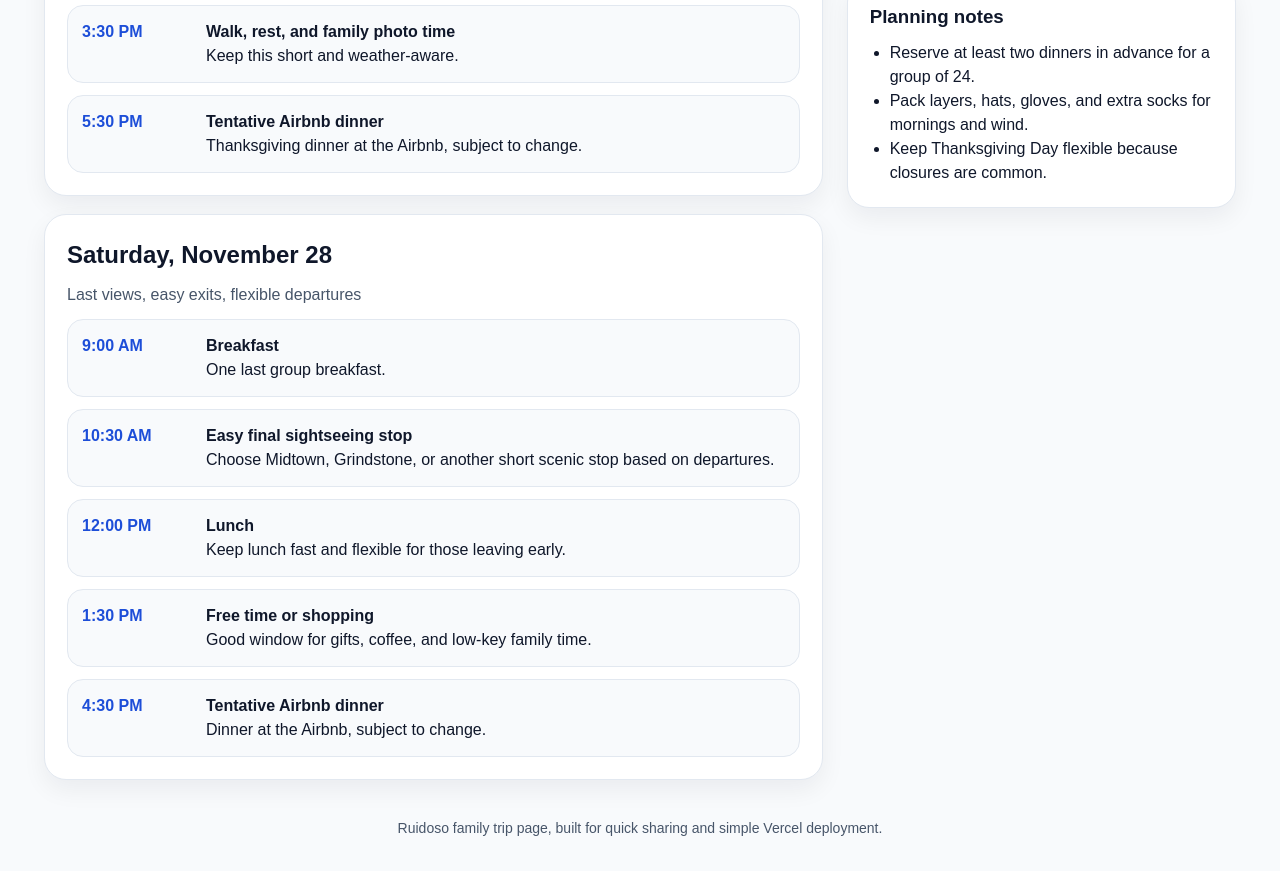
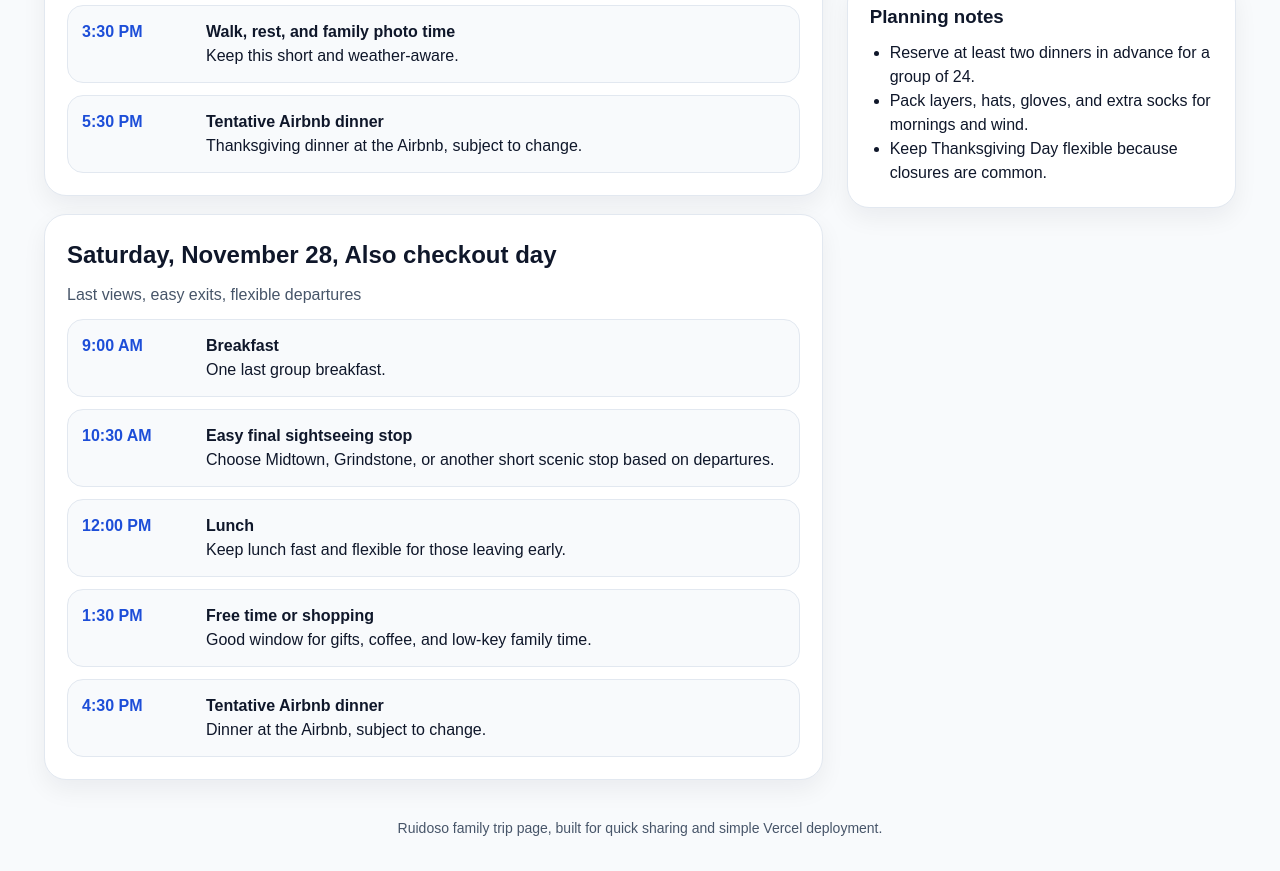
Before and after one commit to JamesJones4301/ruidoso-family-trip, a website: page index.html in a window 1280 px wide. Shown: the part 3544-4415 px from the top of the page. Drawn offline with Linux system fonts and the light colour scheme.

Commit message:
Update Saturday header to include checkout day

```diff
--- a/index.html
+++ b/index.html
@@ -438,7 +438,7 @@
         </section>
 
         <section class="card day">
-          <h2>Saturday, November 28</h2>
+          <h2>Saturday, November 28, Also checkout day</h2>
           <p class="theme">Last views, easy exits, flexible departures</p>
           <div class="event"><div class="time">9:00 AM</div><div><strong>Breakfast</strong><br>One last group breakfast.</div></div>
           <div class="event"><div class="time">10:30 AM</div><div><strong>Easy final sightseeing stop</strong><br>Choose Midtown, Grindstone, or another short scenic stop based on departures.</div></div>
```
